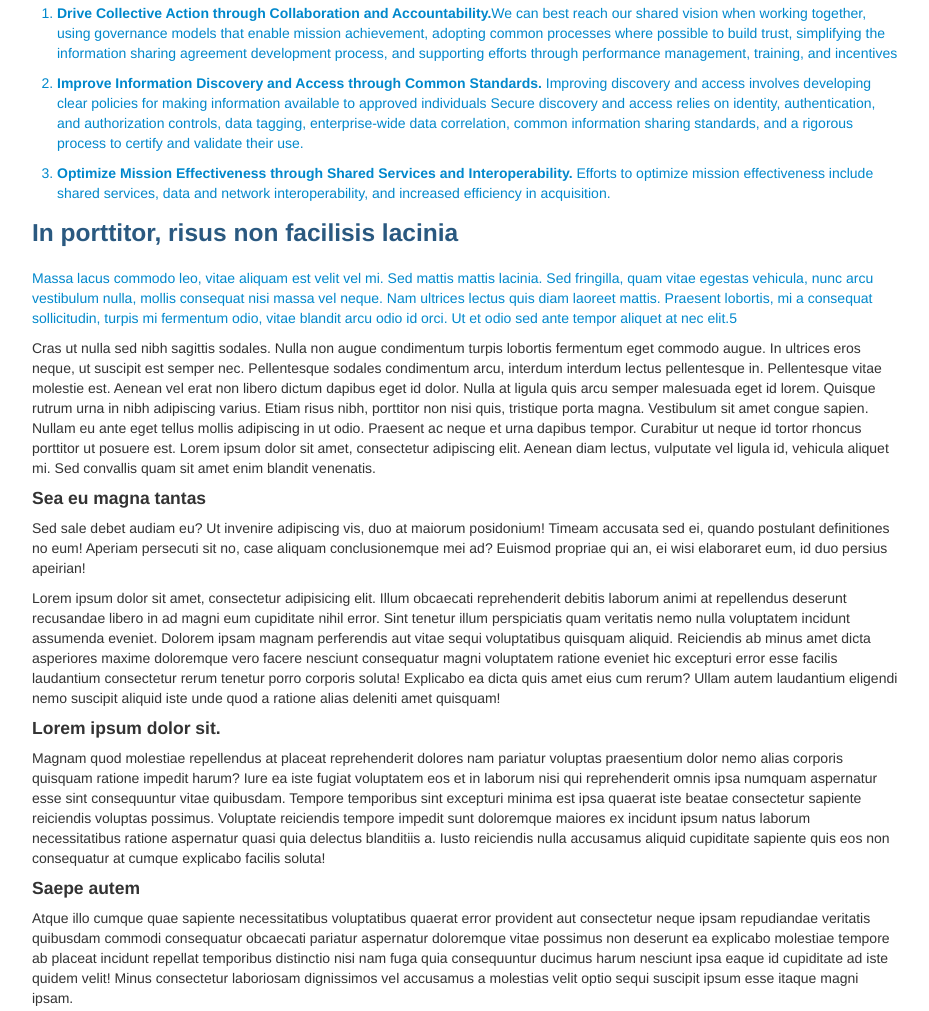
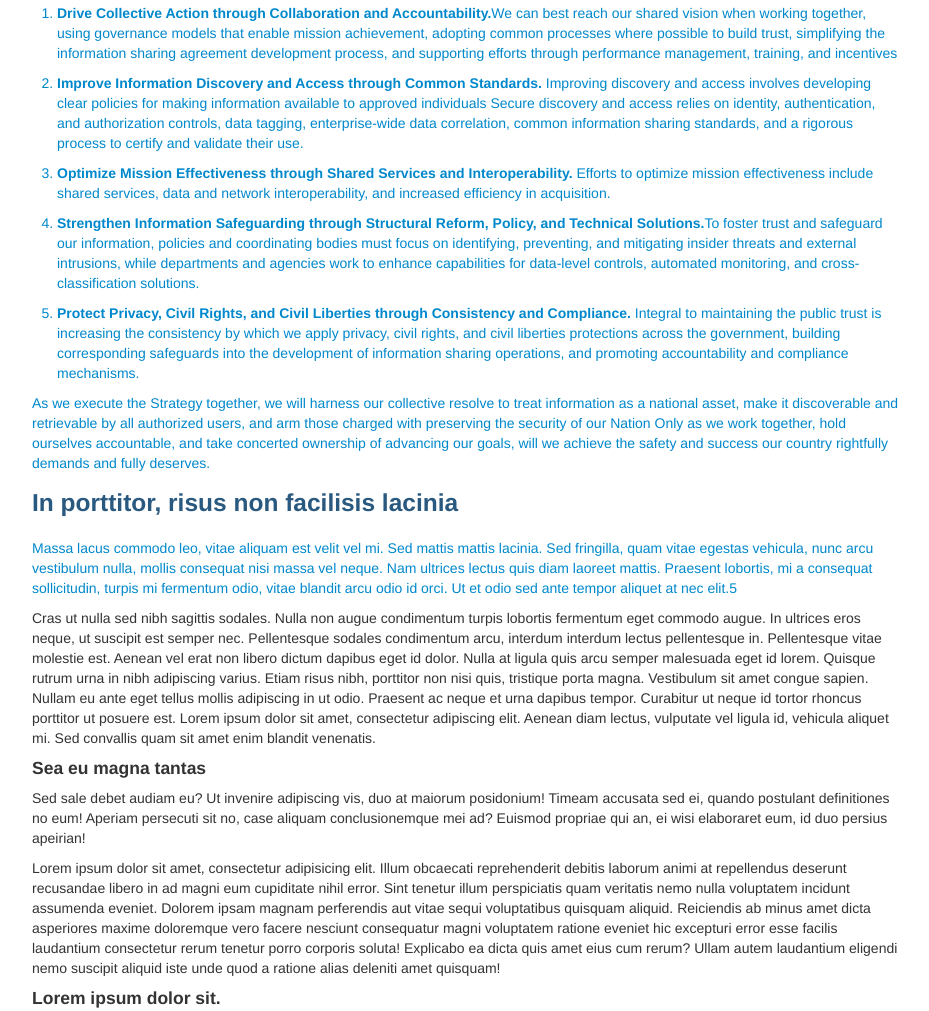
Before and after one commit to leahbannon/national-strategy, a plain HTML site: page index.html in a window 1280 px wide. Shown: the part 1332-2343 px from the top of the page, without its empty margins (323-1252 px from the left). Drawn offline with nearby package versions, Linux system fonts and the light colour scheme.

Commit message:
more exec sum

```diff
--- a/index.html
+++ b/index.html
@@ -158,7 +158,24 @@ standards, and a rigorous process to certify and validate their use.</p>
 optimize mission effectiveness include shared services, data and network interoperability, and
 increased efficiency in acquisition.</p>
    </li>
+   <li>
+       <p><strong>Strengthen Information Safeguarding through Structural Reform, Policy, and Technical
+Solutions.</strong>To foster trust and safeguard our information, policies and coordinating bodies must
+focus on identifying, preventing, and mitigating insider threats and external intrusions, while departments and agencies work to enhance capabilities for data-level controls, automated
+monitoring, and cross-classification solutions.</p>
+   </li>
+   <li>
+       <p><strong>Protect Privacy, Civil Rights, and Civil Liberties through Consistency and Compliance.</strong>
+Integral to maintaining the public trust is increasing the consistency by which we apply privacy,
+civil rights, and civil liberties protections across the government, building corresponding safeguards into the development of information sharing operations, and promoting accountability
+and compliance mechanisms.</p>
+   </li>
 </ol>
+<p>As we execute the Strategy together, we will harness our collective resolve to treat information as a
+national asset, make it discoverable and retrievable by all authorized users, and arm those charged
+with preserving the security of our Nation Only as we work together, hold ourselves accountable, and
+take concerted ownership of advancing our goals, will we achieve the safety and success our country
+rightfully demands and fully deserves.</p>
 
 <h3>In porttitor, risus non facilisis lacinia</h3>
 
```
